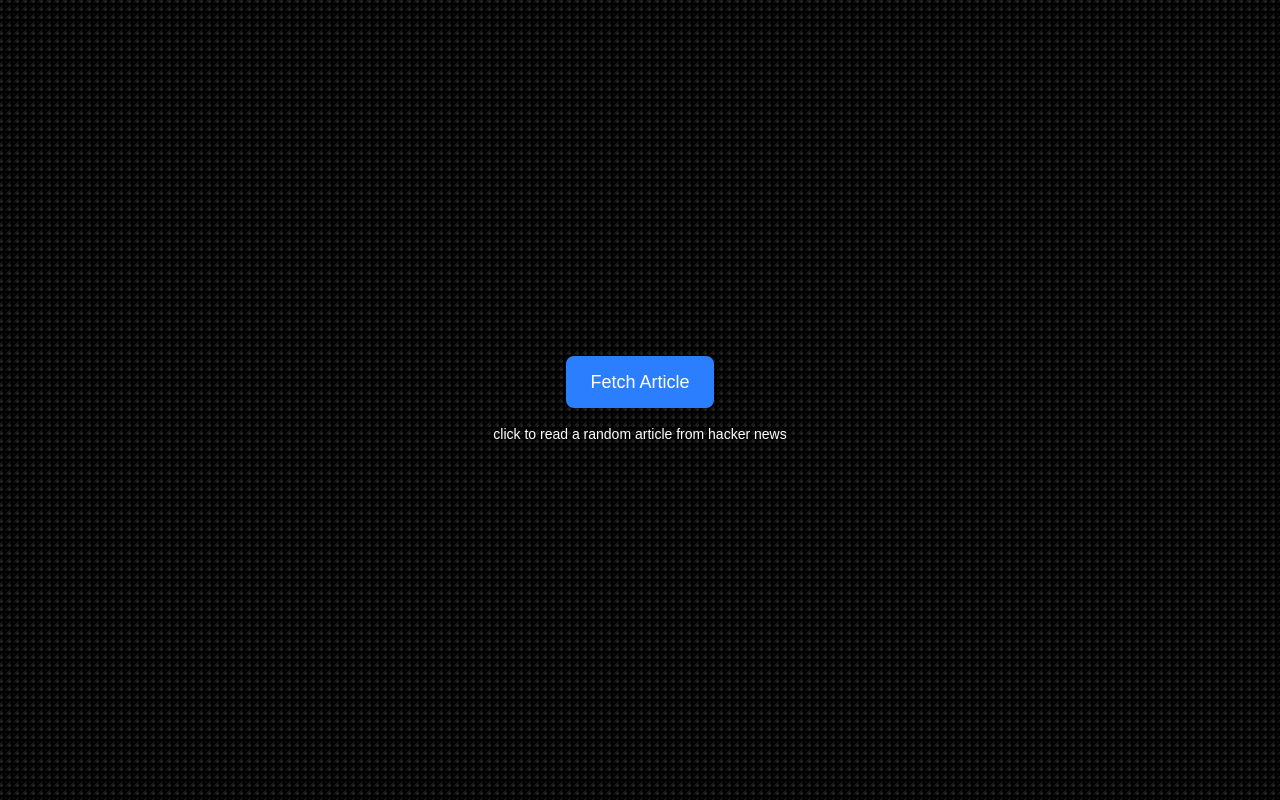
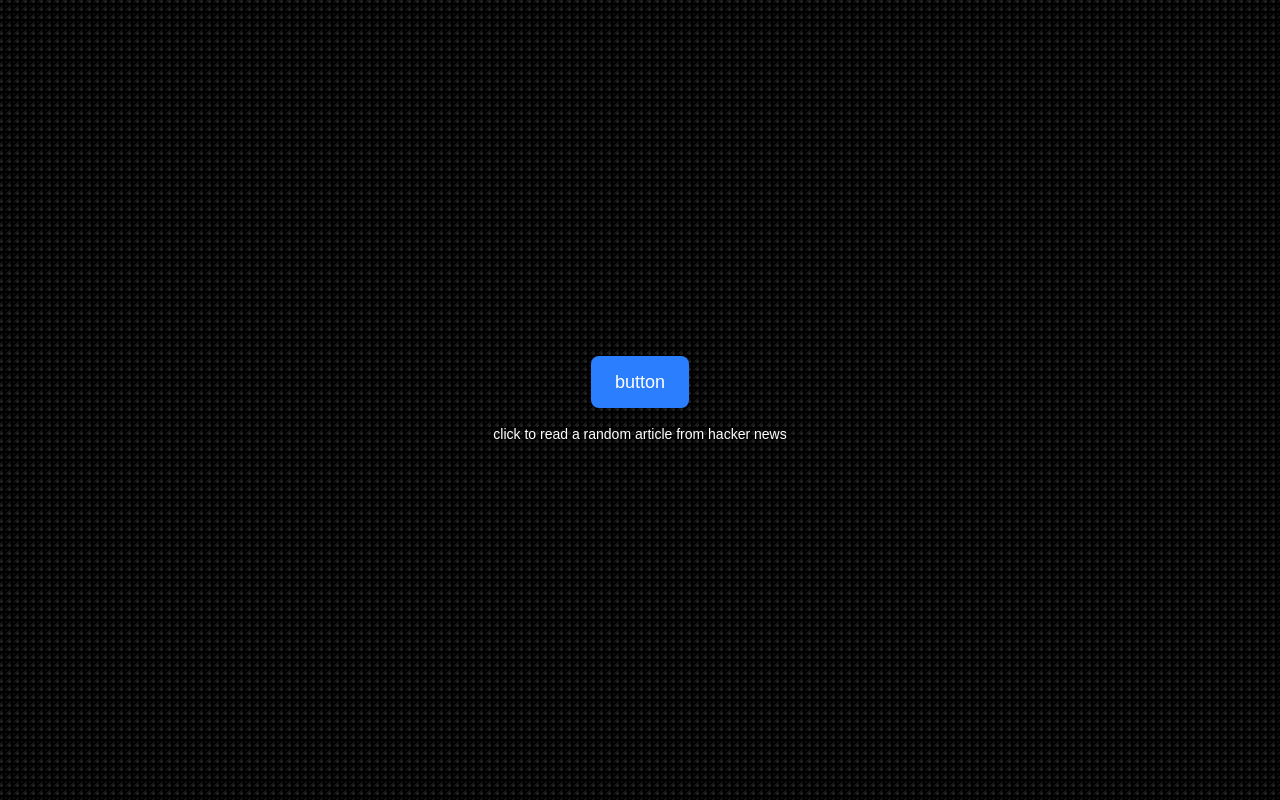
Before and after one commit to hideodaikoku/button, a Next.js app: page / in a window 1280 px wide. Built offline with nearby package versions, Linux system fonts and the light colour scheme; a web font is replaced by a local one.

Commit message:
update button styling

```diff
--- a/src/app/components/button.js
+++ b/src/app/components/button.js
@@ -81,7 +81,7 @@ export default function Button() {
         }`}
         aria-label="Fetch a random article"
       >
-        {isLoading ? "Loading..." : "Fetch Article"}
+        {isLoading ? "Loading..." : "button"}
       </button>
       <p className="mt-4 text-white text-sm text-center">
         click to read a random article from hacker news
```
